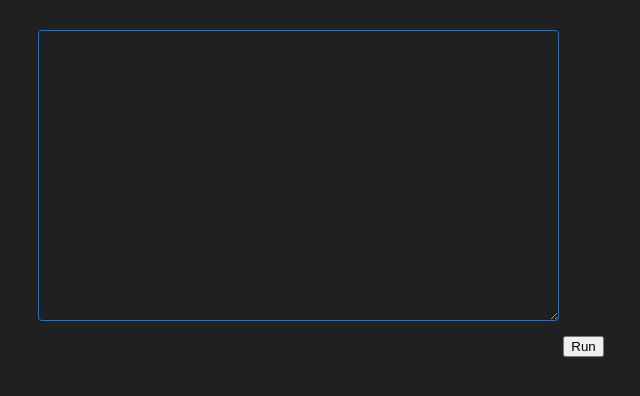
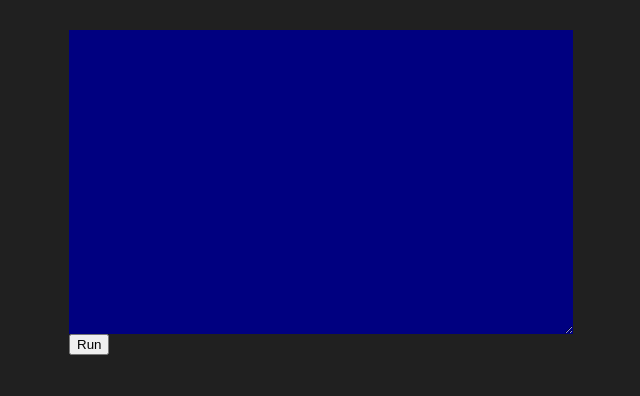
Before and after one commit to AviFS/md-editor, a plain HTML site: page index.html in a window 1280 px wide. Shown: the whole page, without its empty margins (319-959 px from the left). Drawn offline with Linux system fonts and the light colour scheme.

Commit message:
Basic md can basically be parsed - italics & bold

```diff
--- a/index.html
+++ b/index.html
@@ -6,7 +6,7 @@
     <link rel="stylesheet" href="style.css">
 </head>
 <body onload="init();">
-    <textarea id="input" rows=15 cols=50 oninput='run();'></textarea>
+    <div class="textarea" id="input" contenteditable="true" oninput="run();" spellcheck="false"></div>
     <button type="button" onclick="run();">Run</button>
     <pre id="output"></pre>
 </body>
--- a/interp.js
+++ b/interp.js
@@ -3,15 +3,68 @@ function init() {
 }
 
 
+function $(id) {
+    return document.getElementById(id);
+}
+
 function run() {
-    var inp = document.getElementById('input');
+    var inp = String($('input').innerHTML);
     var res = '';
-    for (const t of inp.value) {
-        if ('0123'.includes(t)) { res += 'n'; }
+    // var asterisks = [];
+    var isMatchingAsterisk = false;
+    var isMatchingDash = false;
+    for (var i = 0; i<inp.length; i++) {
+        if ('0123'.includes(inp[i])) { res += 'n'; }
+        else if (inp[i]=='*') {
+            if (isMatchingAsterisk) {
+                res += '</em>';
+            }
+            else {
+                res += '<em>';
+            }
+            isMatchingAsterisk^=true;
+        }
+        else if (inp[i]=='-') {
+            if (isMatchingDash) {
+                res += '</strong>';
+            }
+            else {
+                res += '<strong>';
+            }
+            isMatchingDash^=true;
+        }
         else {
-            res += t;
+            res += inp[i];
         }
     }
-    inp.value = res;
+
+    var out;
+    out = res;
+    if (isMatchingAsterisk) {
+        var ind = res.lastIndexOf('<em>');
+        out = res.slice(0,ind)+'*';
+        out += res.slice(ind+4);
+    }
+    if (isMatchingDash) {
+        var ind = res.lastIndexOf('<strong>');
+        out = res.slice(0,ind)+'-';
+        out += res.slice(ind+8);
+    }
+
+    // var end = asterisks.length%2? 1: 0;
+    // for (var i = asterisks.length; i>end; i-=2) {
+        // res = res.slice(0,asterisks[i]) + '</em>' + res.slice(asterisks[i]);
+        // res = res.slice(0,asterisks[i-1]-1) + '<em>' + res.slice(asterisks[i-1]+1);
+    // var end = asterisks.length%2? 1: 0;
+    // for (var i = asterisks.length; i>end; i-=2) {
+        // res = res.slice(0,asterisks[i]) + '</em>' + res.slice(asterisks[i]);
+        // res = res.slice(0,asterisks[i-1]-1) + '<em>' + res.slice(asterisks[i-1]+1);
+
+
+
+    // }
+
+    $('input').innerHTML = out;
+    $('input').focus();
 
 }
--- a/style.css
+++ b/style.css
@@ -15,29 +15,16 @@ body,textarea {
 
 
 
-textarea {
-    font-size: 16px;
-    font-family: "DejaVu Sans Mono", monospace;
-    background: #202020;
-    border-radius: 4px;
-    border: 1px solid rgb(0,122,255);
-    margin-bottom: 30px;
+.textarea {
+    -moz-appearance: textfield-multiline;
+    -webkit-appearance: textarea;
+    /*font: medium -moz-fixed;
+    font: -webkit-small-control;*/
+    overflow: auto;
+    padding: 2px;
+    resize: both;
+    height: 300px;
+    width: 500px;
+    background-color: navy;
+    font-family: monospace;
 }
-
-#output {
-    border: 0px;
-}
-
-.ptr {
-    color: #f0f0f0;
-    /* text-decoration: underline; */
-    /* font-weight: bold; */
-}
-
-.zero {
-    opacity: 40%;
-}
-
-.ptr .zero {
-    opacity: 80%;
-}
```
